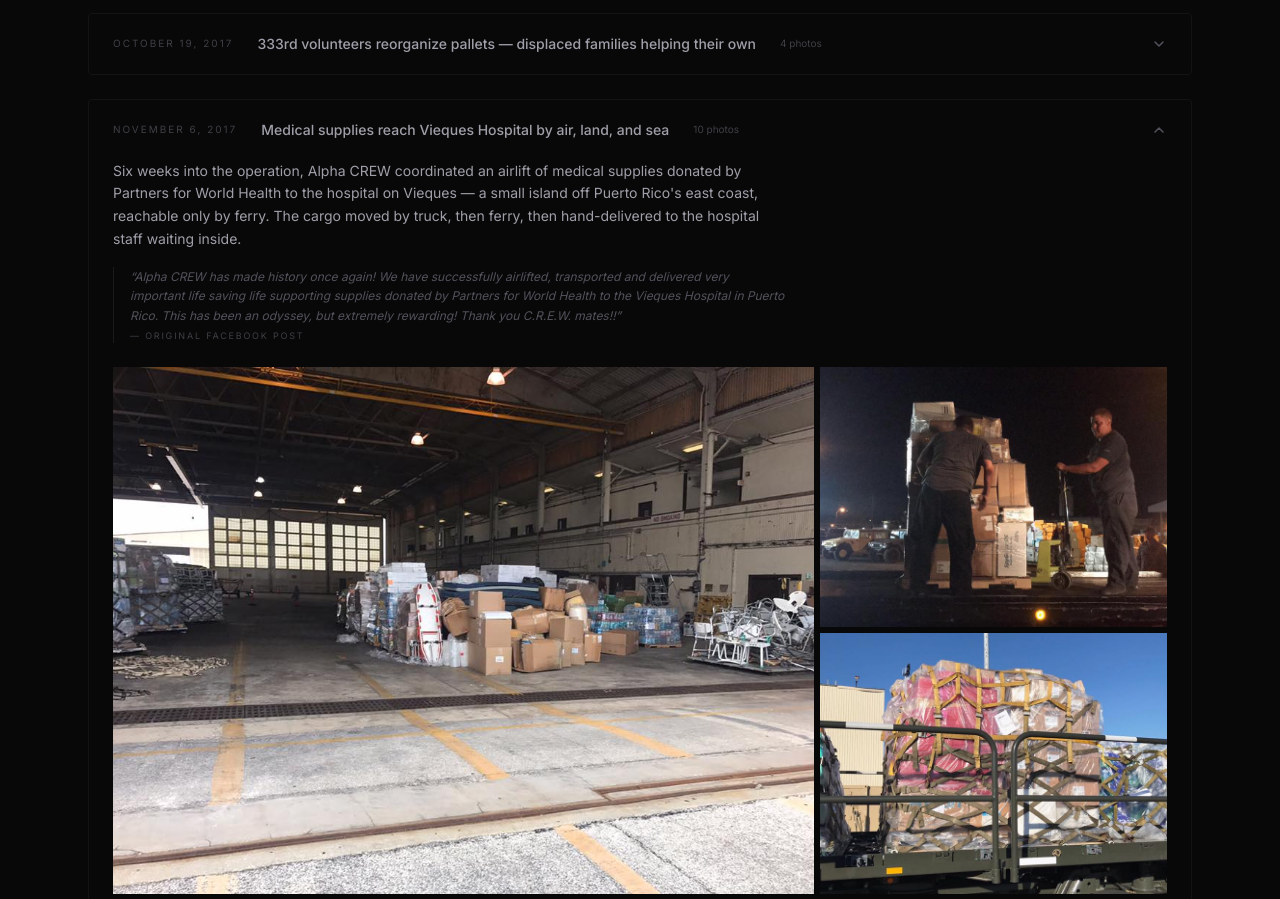
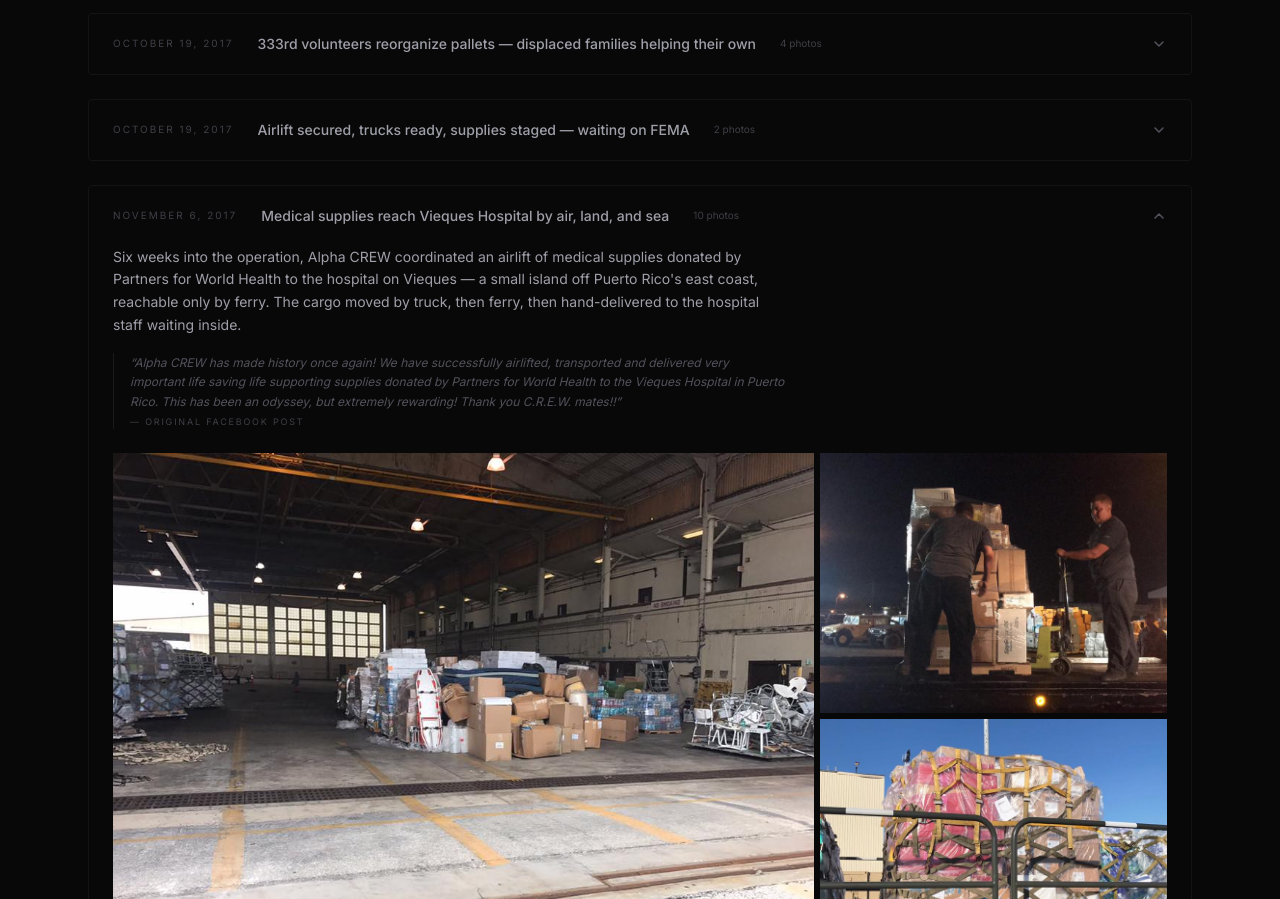
Before and after one commit to durenjoey/alphacrew, a Next.js app: page / in a window 1280 px wide. Shown: the part 7040-7939 px from the top of the page. Built offline with nearby package versions, Linux system fonts and the light colour scheme.

Commit message:
Add October 19 FEMA approval waiting entry
Everything staged — trucks on flight line, C-130s on tarmac,
warehouse full — waiting on FEMA green light. Two photos.

Co-Authored-By: Claude Opus 4.6 <noreply@anthropic.com>

```diff
--- a/src/data/gallery.ts
+++ b/src/data/gallery.ts
@@ -814,6 +814,24 @@ export const galleryEntries: GalleryEntry[] = [
     ],
   },
   {
+    date: "October 19, 2017",
+    title: "Airlift secured, trucks ready, supplies staged — waiting on FEMA",
+    narrative:
+      "Everything was in place. The warehouse was full, the pallets were wrapped and manifested, the trucks were positioned on the flight line, and C-130s sat on the tarmac ready to fly. All that was missing was FEMA mission approval. The frustration of having everything ready to go and not being able to move it — that was its own kind of crisis.",
+    caption:
+      "We have secured airlift, we have trucks, we have people, and the lifesaving supplies are ready to go. Just waiting on FEMA for mission approval.",
+    photos: [
+      {
+        src: "fema-waiting-truck-c130s.jpg",
+        alt: "Semi truck parked on the flight line, C-130 aircraft visible on the tarmac in the background under blue skies",
+      },
+      {
+        src: "fema-waiting-warehouse-ready.jpg",
+        alt: "Overhead view of warehouse packed with dozens of pallets — water, food, medicine, all staged and waiting for FEMA approval",
+      },
+    ],
+  },
+  {
     date: "November 6, 2017",
     title: "Medical supplies reach Vieques Hospital by air, land, and sea",
     narrative:
```
Also changed, not shown: public/assets/photos/fema-waiting-truck-c130s.jpg (added), public/assets/photos/fema-waiting-warehouse-ready.jpg (added).
